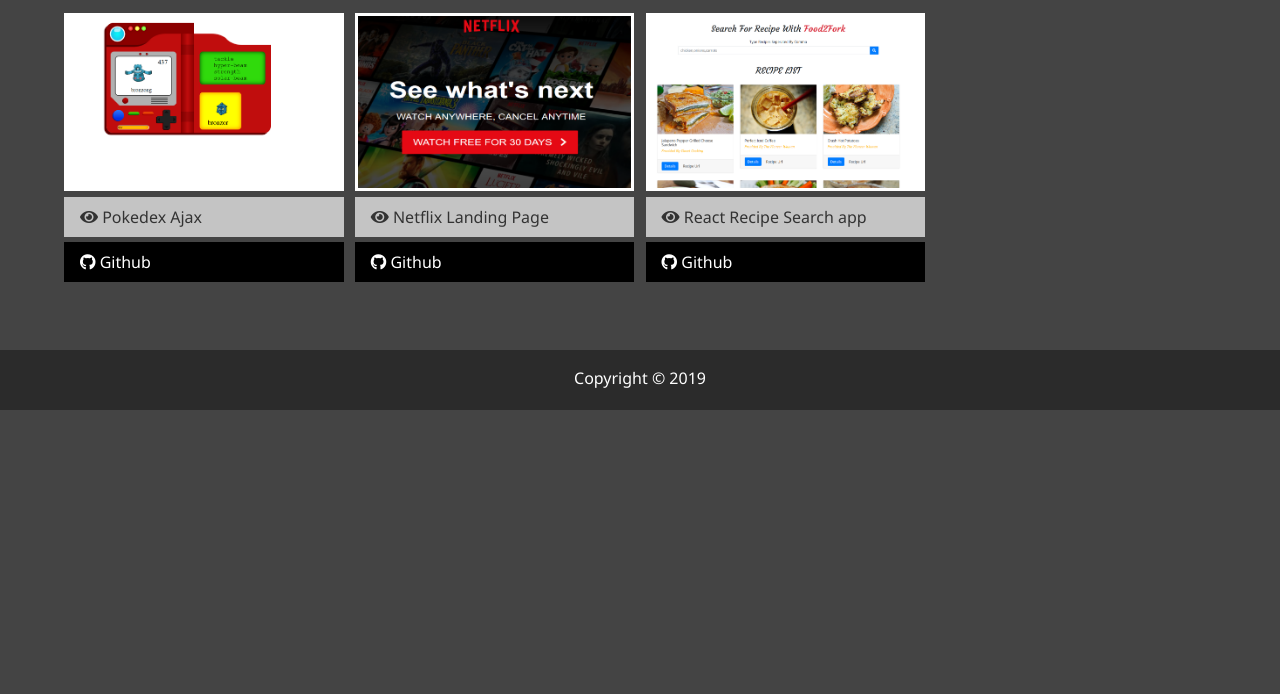
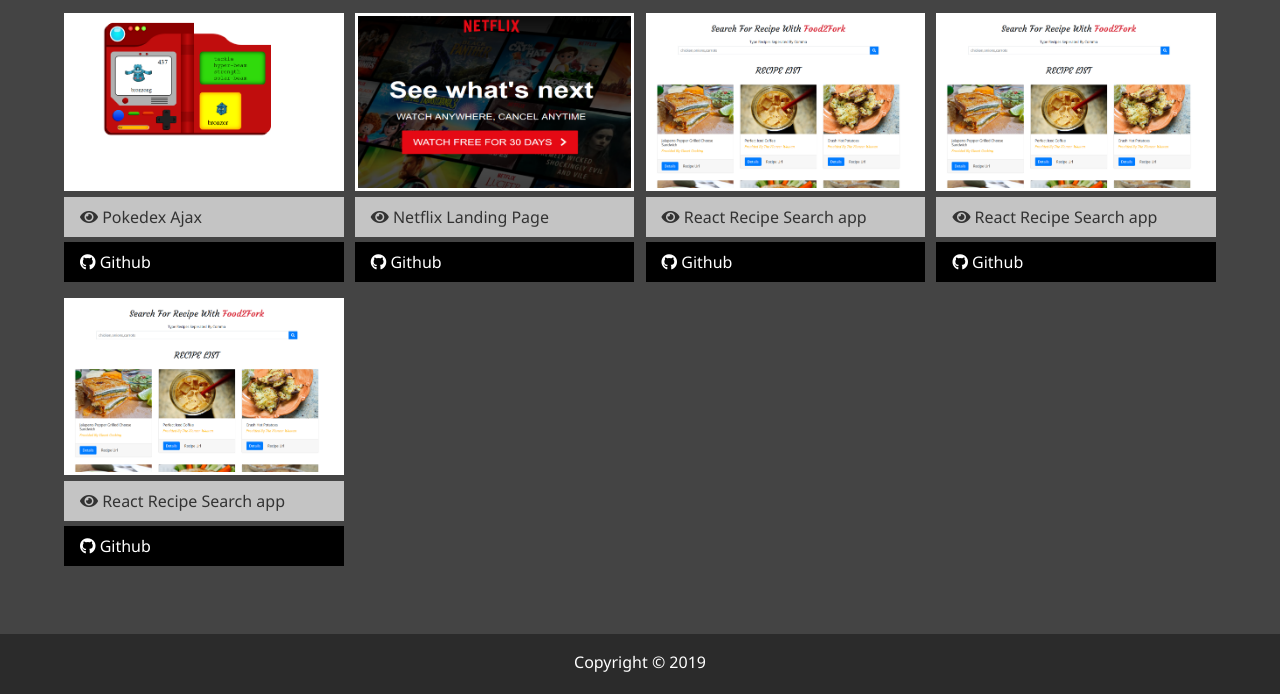
Before and after one commit to GiuseppeCagnazzo/Redline_project, a website: page dist/work.html in a window 1280 px wide. Shown: the part 587-1281 px from the top of the page. Before the commit the page ends 997 px from the top, so only its background shows below. Drawn offline with Linux system fonts and the light colour scheme.

Commit message:
added 2 projects

```diff
--- a/dist/work.html
+++ b/dist/work.html
@@ -139,6 +139,28 @@
                     <i class="fab fa-github"></i> Github
                 </a>
             </div>
+            <div class="item">
+                <a href="https://react-recipe-app-search.netlify.com/" target="_blank">
+                    <img src="img/projects/project-recipe-search.png" alt="project1">
+                </a>
+                <a href="https://react-recipe-app-search.netlify.com/" class="btn-light" target="_blank">
+                    <i class="fas fa-eye"></i> React Recipe Search app
+                </a>
+                <a href="https://github.com/GiuseppeCagnazzo/react-recipe-app" class="btn-dark" target="_blank">
+                    <i class="fab fa-github"></i> Github
+                </a>
+            </div>
+            <div class="item">
+                <a href="https://react-recipe-app-search.netlify.com/" target="_blank">
+                    <img src="img/projects/project-recipe-search.png" alt="project1">
+                </a>
+                <a href="https://react-recipe-app-search.netlify.com/" class="btn-light" target="_blank">
+                    <i class="fas fa-eye"></i> React Recipe Search app
+                </a>
+                <a href="https://github.com/GiuseppeCagnazzo/react-recipe-app" class="btn-dark" target="_blank">
+                    <i class="fab fa-github"></i> Github
+                </a>
+            </div>
         </div>
 
     </main>
```
Also changed, not shown: 1 other file.
